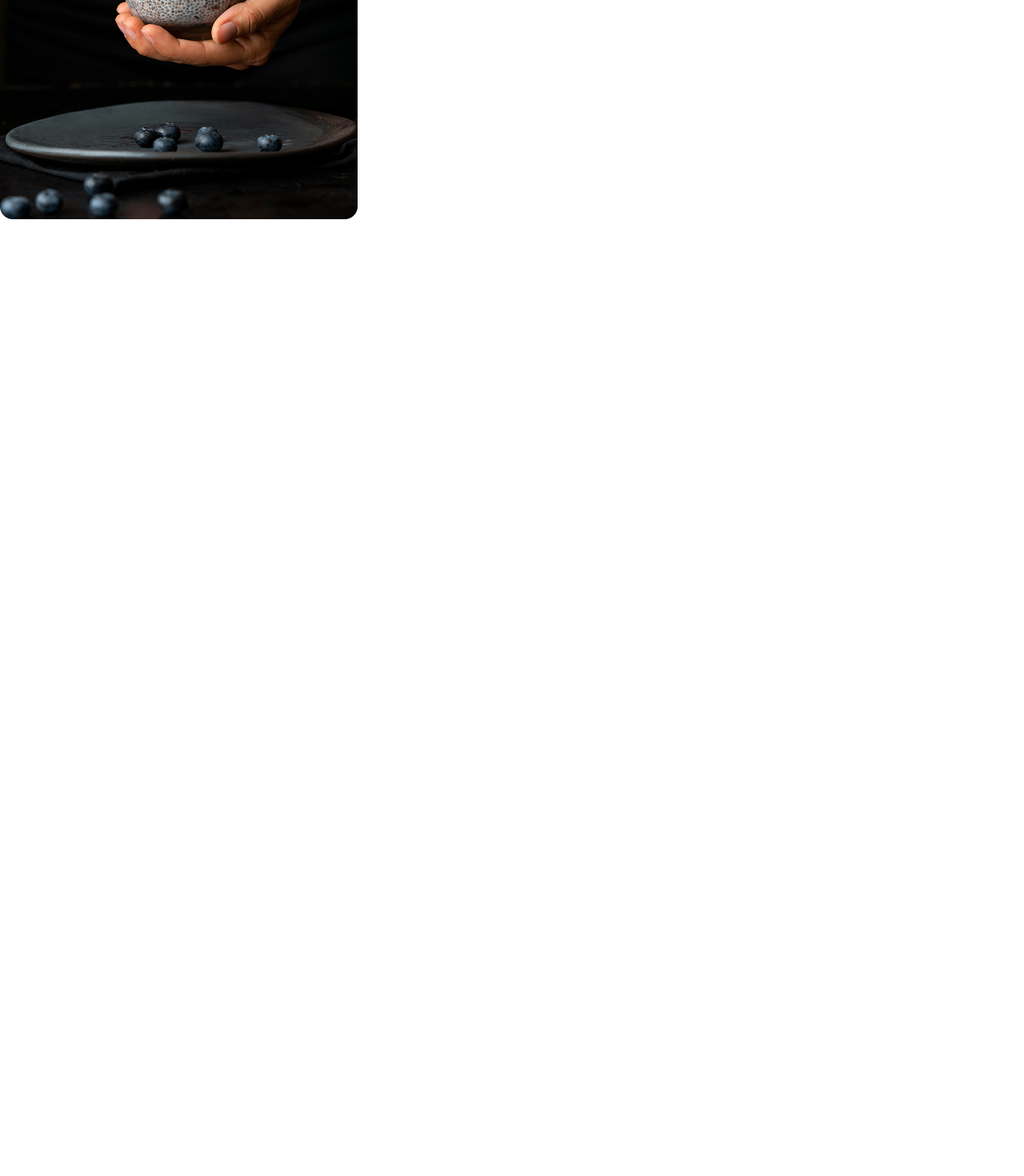
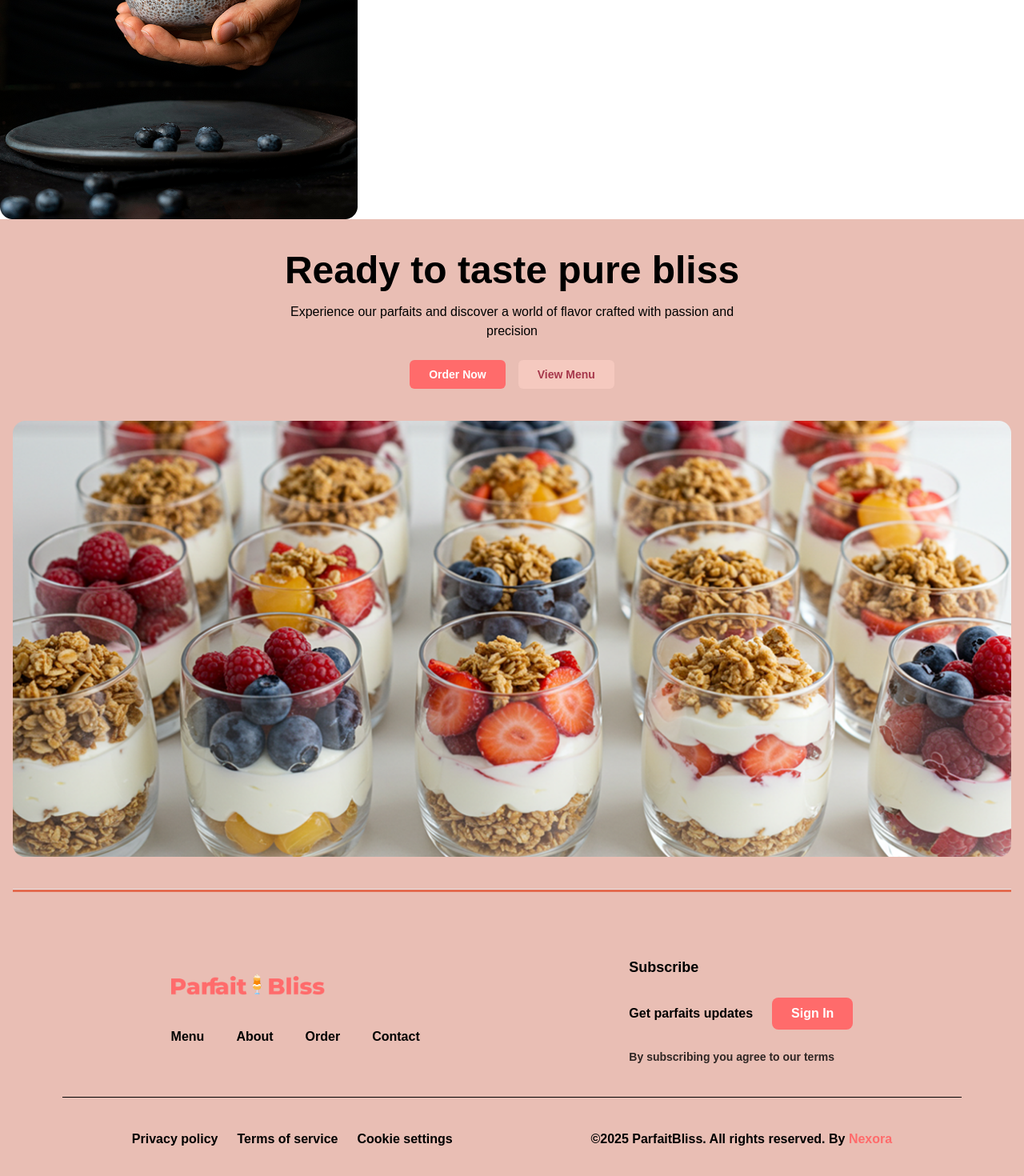
Before and after one commit to nxora/Parfait-Bliss, a React (Vite) app: page / in a window 1280 px wide. Shown: the part 1090-2560 px from the top of the page at 80% size. Before the commit the page ends 1364 px from the top, so only its background shows below. Built offline with nearby package versions, Linux system fonts and the light colour scheme.

Commit message:
Finished footer component

```diff
--- a/src/App.jsx
+++ b/src/App.jsx
@@ -1,10 +1,12 @@
- import Home from './Home'
+ import Footer from './footer'
+import Home from './Home'
 
 function App() {
 
   return (
     <>
       <Home/>
+      <Footer/>
     </>
   )
 }
--- a/src/footer.jsx
+++ b/src/footer.jsx
@@ -1,13 +1,79 @@
-import React from 'react'
+  import React from 'react'
+import pic from'./assets/Rectangle 9.png'
+import logo from './assets/Logo.png'
+import './index.css'
 
-function footer() {
+
+function Footer() {
   return (
-    <div>
-      <div className="text-center">
+      <div className="text-center bg-[#E9BEB4] px-4 py-10 w-[30.9em] sm:w-full">
+  <h2 className="font-semibold text-3xl md:text-5xl leading-tight mb-4">
+    Ready to taste pure bliss
+  </h2>
 
+  <p className="max-w-xl mx-auto">
+    Experience our parfaits and discover a world of flavor crafted with passion and precision
+  </p>
+
+  <div className="mt-6 flex flex-col sm:flex-row justify-center gap-4">
+    <button className="text-white font-semibold text-sm bg-[#FF6B6B] rounded-md px-6 py-2">
+      Order Now
+    </button>
+    <button className="text-[#A6374B] font-semibold text-sm bg-[#f5c9bf] rounded-md px-6 py-2">
+      View Menu
+    </button>
+  </div>
+
+  <img src={pic} alt="" className="object-cover mx-auto my-10 w-full max-w-screen-xl" />
+
+  <hr className="bg-[#E36B4F] h-1 w-full" />
+
+  {/* FOOTER SECTION */}
+  <div className="flex flex-col lg:flex-row justify-evenly items-center gap-16 mt-20">
+    <div className="text-center lg:text-left">
+      <img src={logo} alt="" className="w-48 mx-auto lg:mx-0" />
+
+      <div className="flex justify-center lg:justify-start gap-10 mt-10 font-semibold flex-wrap">
+        <a href="">Menu</a>
+        <a href="">About</a>
+        <a href="">Order</a>
+        <a href="">Contact</a>
       </div>
     </div>
+
+    <div className="font-semibold text-center lg:text-left">
+      <h3 className="text-lg">Subscribe</h3>
+
+      <div className="flex flex-col sm:flex-row items-center gap-6 mt-6">
+        <h3>Get parfaits updates</h3>
+        <button type="button" className="bg-[#FF6B6B] px-6 py-2 rounded-lg text-white">
+          Sign In
+        </button>
+      </div>
+
+      <h3 className="mt-6 text-sm opacity-80">
+        By subscribing you agree to our terms
+      </h3>
+    </div>
+  </div>
+
+  <hr className="h-px w-[90%] bg-black border-none mx-auto my-10" />
+
+  <div className="flex flex-col md:flex-row justify-evenly items-center gap-6">
+    <div className="flex gap-6 font-semibold flex-wrap justify-center">
+      <a href="">Privacy policy</a>
+      <a href="">Terms of service</a>
+      <a href="">Cookie settings</a>
+    </div>
+
+    <div className="font-semibold text-center">
+      ©2025 ParfaitBliss. All rights reserved.
+      By <a className="text-[#FF6B6B]" href="https://github.com/nxora/">Nexora</a>
+    </div>
+  </div>
+</div>
+
   )
 }
 
-export default footer
+export default Footer
```
